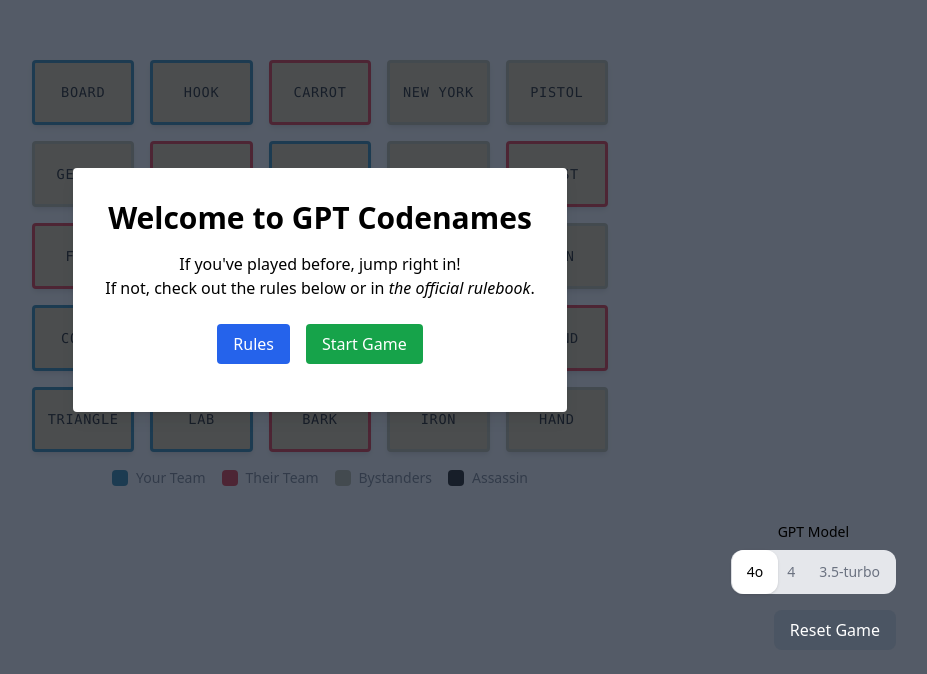
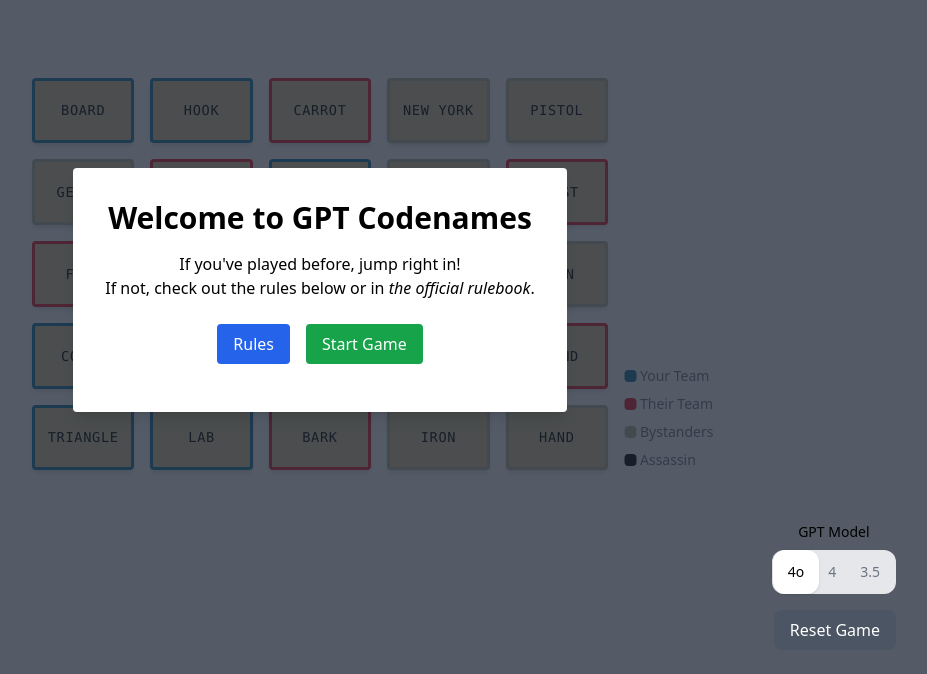
Before and after one commit to atwooddc/gpt-codenames, a React (Create React App) app: page / in a window 1280 px wide. Shown: the part 110-784 px from the top of the page, without its empty margins (320-1247 px from the left). Built offline with nearby package versions, Linux system fonts and the light colour scheme.

Commit message:
added legend to side

```diff
--- a/src/App.js
+++ b/src/App.js
@@ -310,7 +310,7 @@
     return (
         <div className="min-h-screen bg-gray-100 flex flex-col justify-center items-center">
             <div
-                className="grid-container flex justify-center items-center w-full"
+                className="relative grid-container flex justify-center items-center w-full"
                 style={{ maxWidth: "45vw" }}
             >
                 {words.length > 0 ? (
@@ -323,8 +323,10 @@
                 ) : (
                     <p>Loading...</p>
                 )}
+                <div className="absolute right-0 bottom-0 transform translate-x-full -mr-4">
+                    <Legend setHoveredTeam={setHoveredTeam} />
+                </div>
             </div>
-            <Legend setHoveredTeam={setHoveredTeam} />
             <div className="interaction-box flex flex-col items-center justify-center w-full mt-8">
                 <GameMessage
                     gameMessage={gameMessage}
--- a/src/components/Card.js
+++ b/src/components/Card.js
@@ -43,7 +43,7 @@
             onMouseLeave={onHoverEnd}
             className={`card flex items-center justify-center font-mono
                   tracking-wider text-black uppercase
-                  rounded shadow-md transition-transform
+                  rounded shadow-md transition-transform cursor-default
                   ${wordObj.isGuessed ? "text-black/30" : ""}
                   ${isHovered ? "shimmer scale-105" : ""}`}
             style={{
--- a/src/components/Legend.js
+++ b/src/components/Legend.js
@@ -9,17 +9,17 @@
     ];
 
     return (
-        <div className="flex space-x-4 mt-4">
+        <div className="flex flex-col space-y-2">
             {teams.map(({ color, label, team }) => (
                 <div
                     key={team}
-                    className="flex items-center space-x-2 cursor-default"
+                    className="flex items-center space-x-1 cursor-default"
                     onMouseEnter={() => setHoveredTeam(team)}
                     onMouseLeave={() => setHoveredTeam(null)}
                 >
                     <div
                         style={{ backgroundColor: color }}
-                        className="w-4 h-4 rounded"
+                        className="w-3 h-3 rounded"
                     ></div>
                     <span className= "text-gray-500 text-sm">{label}</span>
                 </div>
--- a/src/components/ModelSelector.js
+++ b/src/components/ModelSelector.js
@@ -59,7 +59,7 @@
                         }}
                         style={{ position: 'relative' }}
                     >
-                        {m.replace("gpt-", "")}
+                        {m == "gpt-3.5-turbo" ? m.substring(4,7) : m.substring(4)}
                     </button>
                 ))}
             </div>
```
